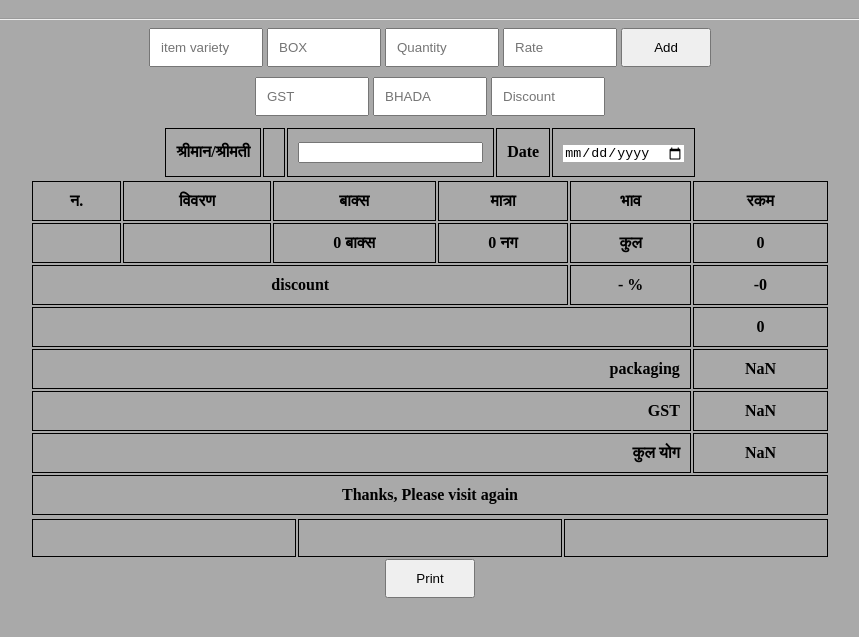
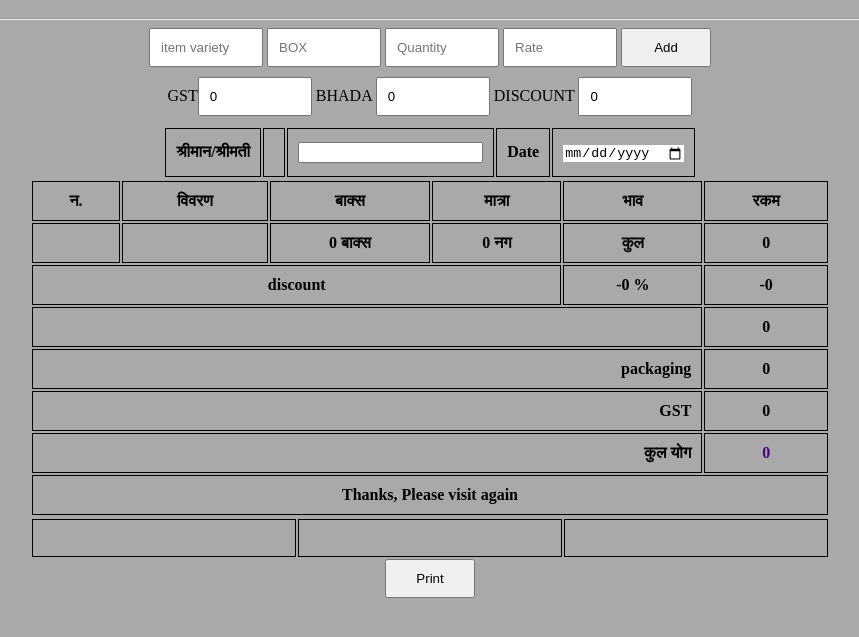
Before and after one commit to pratham7869/bill, a plain HTML site: page index.html in a window 1280 px wide. Both pictures are taken after a click on the button "Print". Shown: the part 49-686 px from the top of the page, without its empty margins (210-1069 px from the left). Drawn offline with Linux system fonts and the light colour scheme.

Commit message:
customer name color and default 0 value for gst,disc,bhada

```diff
--- a/index.html
+++ b/index.html
@@ -46,9 +46,9 @@
 
     <div class="hide" id="data" class="container">
 
-        <input type="number" id="gst" placeholder="GST">
-        <input type="number" id="bhada" placeholder="BHADA">
-        <input type="number" id="discount" placeholder="Discount">
+        GST<input type="number" value="0"   id="gst" placeholder="GST">
+       BHADA <input type="number" value="0" id="bhada" placeholder="BHADA">
+       DISCOUNT <input type="number" value="0" id="discount" placeholder="Discount">
 
     </div>
 
@@ -56,8 +56,8 @@
         <table class="table1" id="table1">
         <tr>
             <th>श्रीमान/श्रीमती</th>
-            <th id="thp" style="display:none;" ></th>
-            <th class="hide"><input class="hide" id="cus" type="text" name='cusname'> </th>
+            <th id="thp" style="display:none;" style="color: indigo" ></th>
+            <th class="hide"><input class="hide" id="cus" type="text" name='cusname' style="color: indigo"> </th>
             <th>Date</th>
             <th><input type="date" class="Nobdr cus" name='billdate' id='billdate'> </th>
         </tr>
--- a/script.js
+++ b/script.js
@@ -45,7 +45,7 @@ function sumPrint() {
     document.getElementById('thp').style.display="block";
     document.getElementById('thp').style.height="27px";
     document.getElementById('thp').innerText = document.getElementById('cus').value;
-
+    document.getElementById('thp').style.color= "indigo";
 
   //<p id="cusp" ></p>
 
@@ -82,7 +82,7 @@ function sumPrint() {
 
     sumVal = afdisc + gst + bhada ;
 
-    template = '<tr><th colspan=\'5\' style=\"text-align: right;\">कुल योग</th><th>'+sumVal+'</th></tr>';
+    template = '<tr><th colspan=\'5\' style=\"text-align: right;\">कुल योग</th><th style=\"color: indigo\">'+sumVal+'</th></tr>';
     table.innerHTML += template;
 
     template = '<tr><th colspan=\'6\'>Thanks, Please visit again </th></tr>';
```
